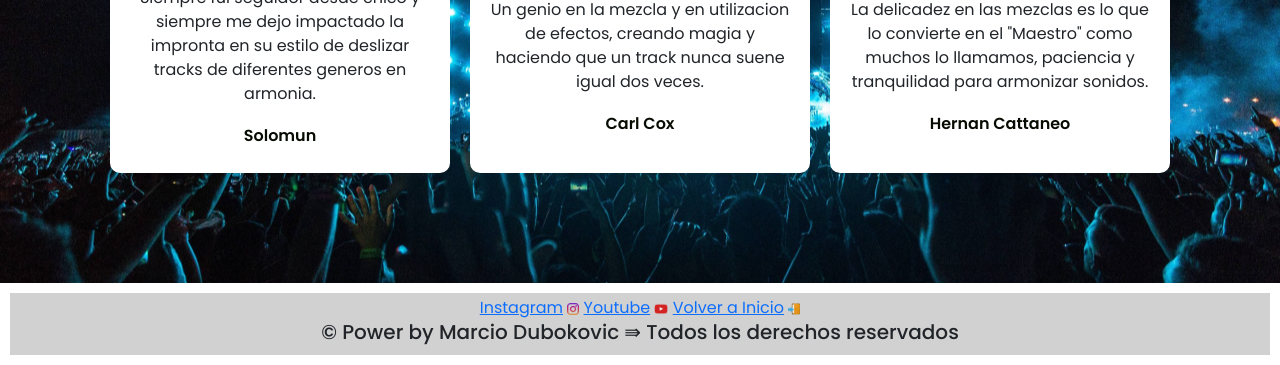
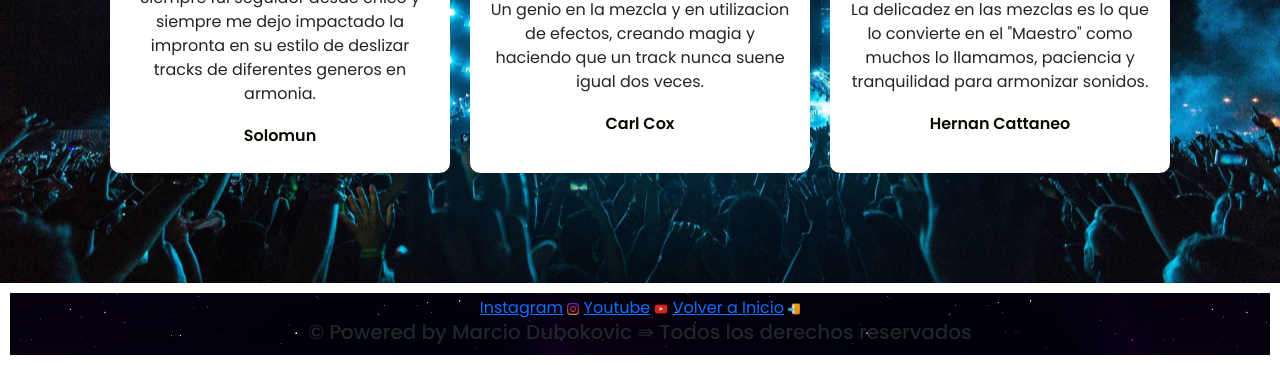
Before and after one commit to Dubocio/Dise-oWebCoder, a plain HTML site: page index.html in a window 1280 px wide. Shown: the part 2879-3244 px from the top of the page. Drawn offline with nearby package versions, Linux system fonts and the light colour scheme.

Commit message:
nuevo footer

```diff
--- a/css/main.css
+++ b/css/main.css
@@ -502,14 +502,6 @@ section {
   }
 }
 
-.footer {
-  margin: 10px;
-  padding: 3px;
-  background-color: rgba(102, 102, 102, 0.301);
-  text-align: center;
-  justify-content: space-between;
-}
-
 .banner div h2 {
   margin: 100px;
   animation-duration: 2s;
@@ -560,3 +552,11 @@ section {
 .box5:hover {
   opacity: 1;
 }
+
+.footer {
+  margin: 10px;
+  padding: 3px;
+  background: url(./images/footer.jpg);
+  text-align: center;
+  justify-content: space-between;
+}
--- a/index.html
+++ b/index.html
@@ -185,14 +185,14 @@
 		<footer class="footer">
 			<a href="https://www.instagram.com/dubocio/">Instagram</a>
 			<img class="insta" src="css/images/instaico.png" alt="" height="12px">
-			<a href="https://www.youtube.com/channel/UCUB0G70DMrtTff4LZXjl1lw">Youtube</a>
+			<a href="https://www.youtube.com/channel/UCUB0G70DMrtTff4LZXjl1lw" >Youtube</a>
 			<img class="youtube" src="css/images/YouTube_23392.png" alt="" height="14px">
 			<a href="index.html">Volver a Inicio</a>
 			<img class="inicio" src="css/images/Login-icon.png" alt="" height="12px">
 			<br>
 
 
-			<h5>&copy; Power by Marcio Dubokovic &rAarr;  Todos los derechos reservados</h5>
+			<h5>&copy; Powered by Marcio Dubokovic &rAarr;  Todos los derechos reservados</h5>
 		</footer>
 
 
```
Also changed, not shown: css/images/footer.jpg (added).
